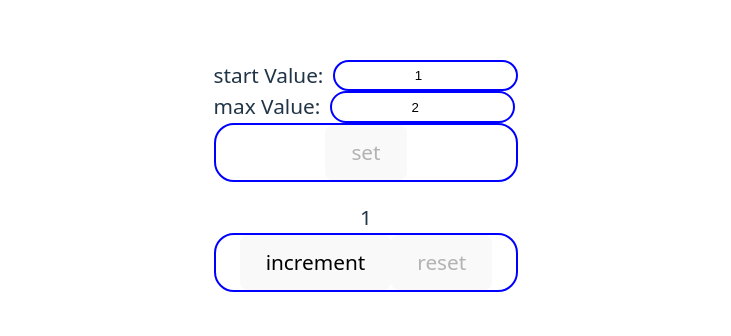
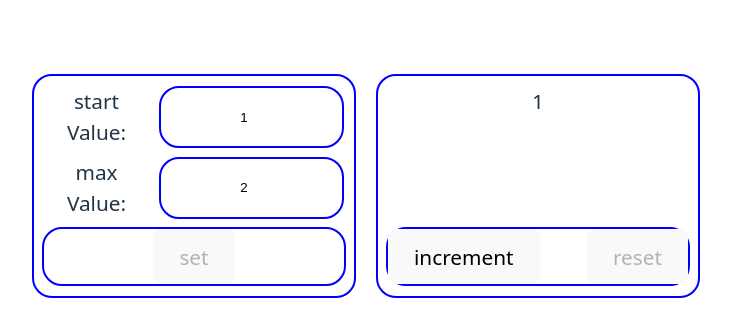
Before and after one commit to VanoKi/Counter2, a React (Vite) app in the folder counter2/: page / in a window 1280 px wide. Shown: the part 214-550 px from the top of the page, without its empty margins (274-1005 px from the left). Built offline with nearby package versions, Linux system fonts and the light colour scheme.

Commit message:
fix: styles

```diff
--- a/counter2/src/App.css
+++ b/counter2/src/App.css
@@ -42,8 +42,23 @@
   color: #888;
 }
 
-.counter {
+.app {
+  display: flex;
+  gap: 20px;
+}
 
+.counter, .input-panel{
+  border: 2px solid blue;
+  border-radius: 20px;
+
+  display: flex;
+  flex-direction: column;
+  justify-content: space-between;
+  align-items: center;
+
+  width: 300px;
+  height: 200px;
+  padding: 10px;
 }
 
 .red {
@@ -62,7 +77,7 @@
 }
 
 .input-error {
-  border: 2px solid red;
+  border: 3px solid red;
 }
 
 label {
@@ -71,11 +86,19 @@ label {
 }
 
 .btn-wrap {
+  width: 100%;
   border: 2px solid blue;
   border-radius: 20px;
-  margin-bottom: 20px;
+
+  display: flex;
+  justify-content: space-between;
+  align-items: center;;
+}
+
+.btn-wrap:has(>button:only-child) {
+  justify-content: center;
 }
 
 .btn {
-  font: bold;
+  font-weight: bold;
 }
--- a/counter2/src/App.tsx
+++ b/counter2/src/App.tsx
@@ -62,12 +62,12 @@ function App() {
   console.log(`is edit ${!isSetDisabled}`)
 
   return (
-    <>
+    <div className={'app'}>
       <div className={'input-panel'}>
           <label>
             start Value:
             <input
-              className={minInputError ? 'input-error' : 'input'}
+              className={minInputError ? 'input input-error' : 'input'}
               id={'minVal'}
               value={tempMin}
               type={'number'}
@@ -76,7 +76,7 @@ function App() {
           <label>
             max Value:
             <input
-              className={maxInputError ? 'input-error' : 'input'}
+              className={maxInputError ? 'input input-error' : 'input'}
               id={'maxVal'}
               value={tempMax}
               type={'number'}
@@ -95,7 +95,7 @@ function App() {
           <button onClick={resetVal} disabled={isResetDisabled || hasError}>reset</button>
         </div>
       </div>
-    </>
+    </div>
   )
 }
 
```
